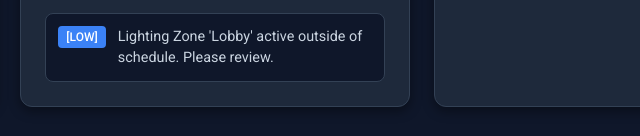
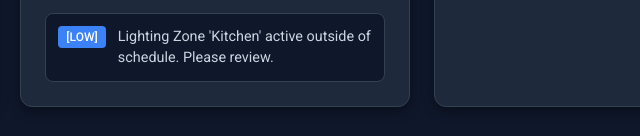
Before and after one commit to bagjafp/AURA, a plain HTML site: page index.html in a window 1280 px wide. Shown: the part 1054-1190 px from the top of the page, 425-1065 px from the left. Drawn offline with Linux system fonts and the light colour scheme.

Commit message:
index.html

```diff
--- a/index.html
+++ b/index.html
@@ -587,7 +587,7 @@
                         </div>
                         <div class="alert-item">
                             <span class="alert-badge low">[LOW]</span>
-                            <span class="alert-text">Lighting Zone 'Lobby' active outside of schedule. Please review.</span>
+                            <span class="alert-text">Lighting Zone 'Kitchen' active outside of schedule. Please review.</span>
                         </div>
                     </div>
                 </div>
```
